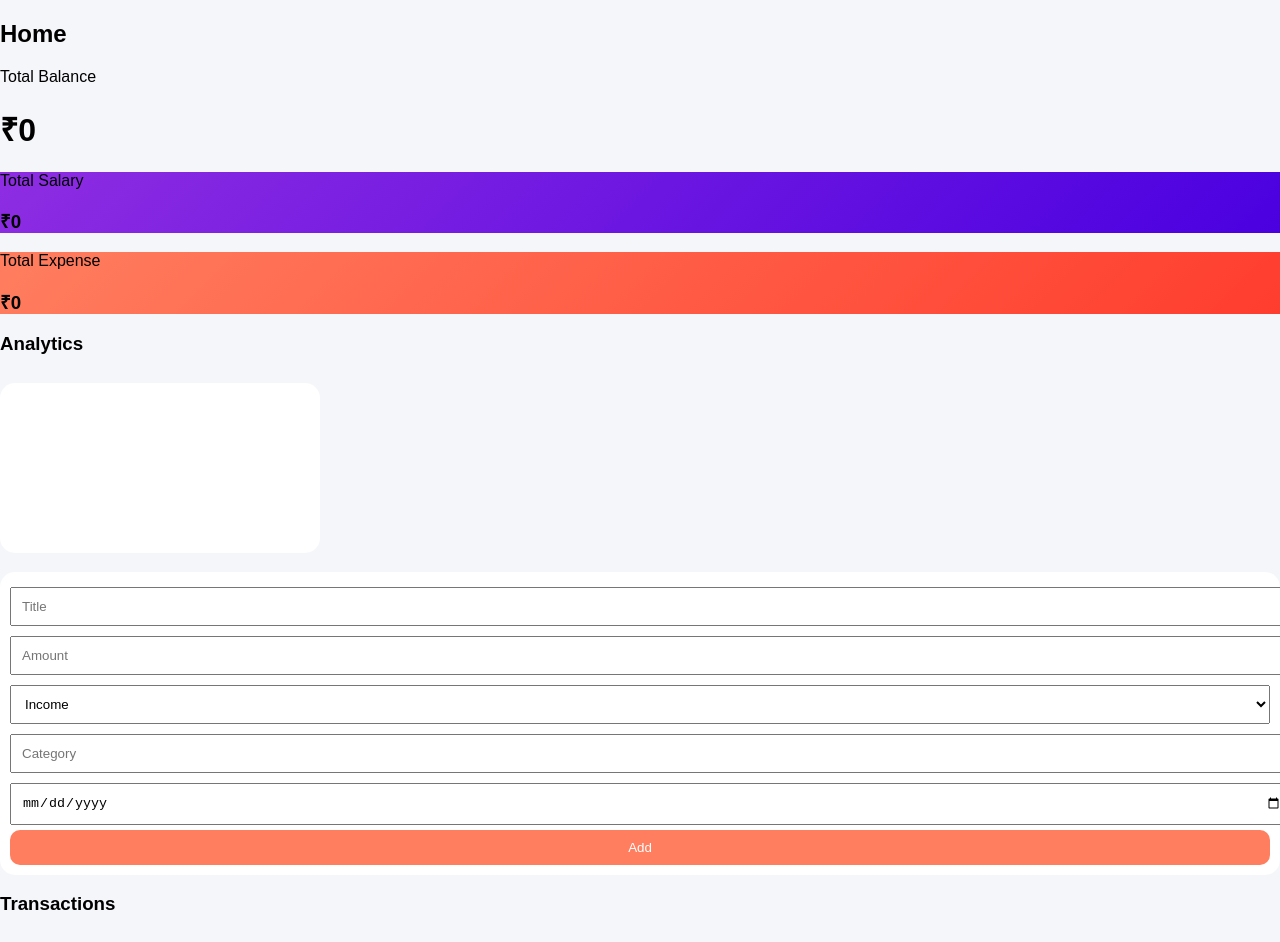
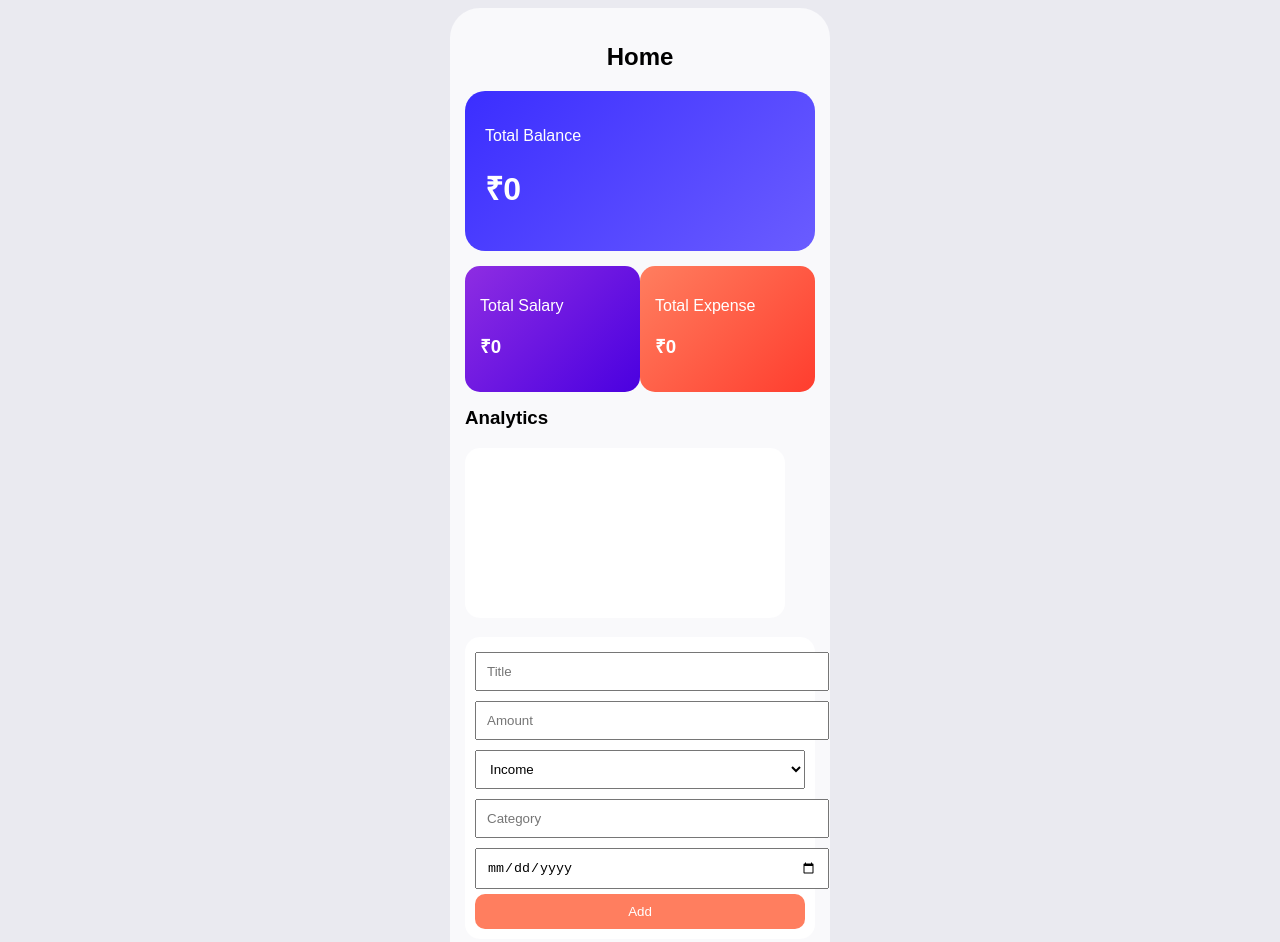
Before and after one commit to chaitanya07-ai/expense-tracker, a website: page views/index.html in a window 1280 px wide. Shown: the top 942 px of the page. Drawn offline with nearby package versions, Linux system fonts and the light colour scheme; no server answers.

Commit message:
Update style.css

```diff
--- a/public/css/style.css
+++ b/public/css/style.css
@@ -1,38 +1,40 @@
 body {
+  background: #eaeaf0;
   font-family: Arial;
-  background: #f5f6fa;
-  margin: 0;
 }
 
-/* main app */
-.app {
+/* phone style container */
+.phone {
   width: 350px;
   margin: auto;
-  padding: 20px;
+  background: #f9f9fb;
+  padding: 15px;
+  border-radius: 30px;
 }
 
 /* header */
-.header {
+.top {
   text-align: center;
   margin-bottom: 10px;
 }
 
 /* balance card */
-.balance-card {
-  background: linear-gradient(135deg, #6a5cff, #3b2eff);
+.balance {
+  background: linear-gradient(135deg, #3b2eff, #6a5cff);
   color: white;
-  padding: 25px;
+  padding: 20px;
   border-radius: 20px;
   margin-bottom: 15px;
 }
 
-/* mini cards */
-.mini-cards {
+/* row */
+.row {
   display: flex;
   justify-content: space-between;
 }
 
-.mini {
+/* small cards */
+.box {
   width: 48%;
   padding: 15px;
   border-radius: 15px;
@@ -45,6 +47,18 @@ body {
 
 .expense {
   background: linear-gradient(135deg, #ff7e5f, #ff3d2e);
+}
+
+/* title */
+.title {
+  margin-top: 15px;
+}
+
+/* chart */
+canvas {
+  background: white;
+  border-radius: 15px;
+  padding: 10px;
 }
 
 /* form */
@@ -63,42 +77,24 @@ form input, form select {
 
 form button {
   width: 100%;
-  padding: 10px;
   background: #ff7e5f;
   color: white;
+  padding: 10px;
   border: none;
   border-radius: 10px;
 }
 
-/* section */
-.section-title {
-  margin-top: 20px;
+/* list */
+ul {
+  list-style: none;
+  padding: 0;
 }
 
-/* charts */
-.charts {
-  display: flex;
-  flex-direction: column;
-}
-
-canvas {
+li {
   background: white;
   margin-top: 10px;
   padding: 10px;
-  border-radius: 15px;
-}
-
-/* list */
-.list {
-  margin-top: 10px;
-  background: white;
-  border-radius: 15px;
-  padding: 10px;
-}
-
-li {
-  padding: 10px;
-  border-bottom: 1px solid #ddd;
+  border-radius: 10px;
 }
 
 .delete {
```
